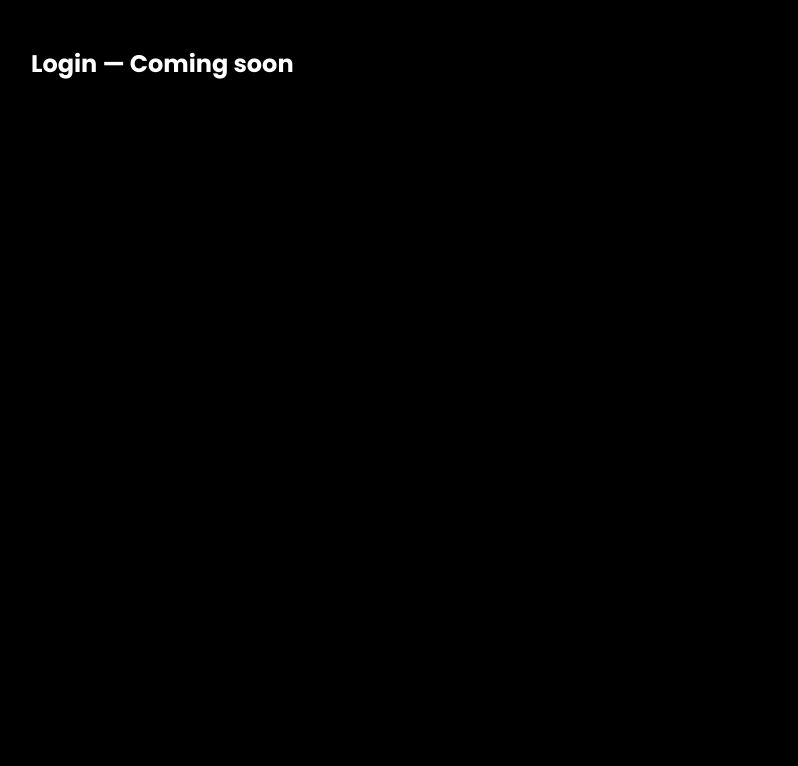
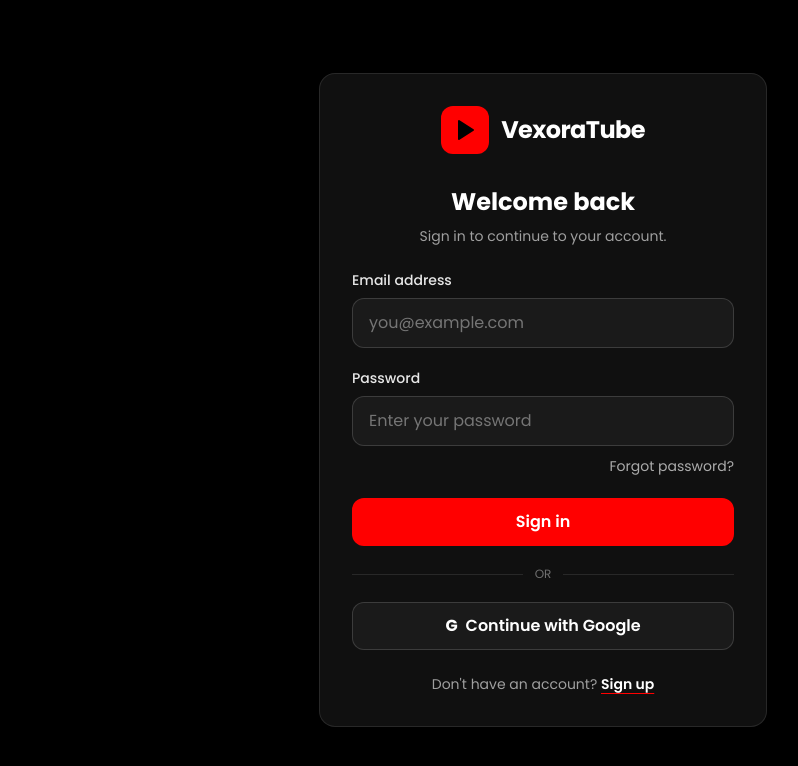
Before and after one commit to ameerhassank1han-boop/VexoraTube, a React (Vite) app: page /login in a window 1280 px wide. Shown: the top 766 px of the page, without its empty margins (97-895 px from the left). Built offline with nearby package versions, Linux system fonts and the light colour scheme; no server answers; a web font is replaced by a local one.

Commit message:
Build validated login form with Supabase auth

```diff
--- a/src/pages/Login.tsx
+++ b/src/pages/Login.tsx
@@ -1,9 +1,92 @@
+import { useState } from "react";
+import { z } from "zod";
+import { zodResolver } from "@hookform/resolvers/zod";
+import { useForm } from "react-hook-form";
+import { Link, useLocation, useNavigate } from "react-router-dom";
+import { Play } from "lucide-react";
+import { useAuth } from "@/contexts/AuthContext";
+import Input from "@/components/ui/Input";
+import Button from "@/components/ui/Button";
+
+const loginSchema = z.object({
+  email: z.string().trim().email("Enter a valid email address."),
+  password: z.string().min(6, "Password must be at least 6 characters."),
+});
+type LoginValues = z.infer<typeof loginSchema>;
+
 export default function Login() {
+  const { signIn, signInWithGoogle } = useAuth();
+  const navigate = useNavigate();
+  const location = useLocation();
+  const [errorMessage, setErrorMessage] = useState<string | null>(null);
+  const [loading, setLoading] = useState(false);
+  const [googleLoading, setGoogleLoading] = useState(false);
+  const { register, handleSubmit, formState: { errors } } = useForm<LoginValues>({
+    resolver: zodResolver(loginSchema),
+    defaultValues: { email: "", password: "" },
+  });
+
+  const onSubmit = async (values: LoginValues) => {
+    setErrorMessage(null);
+    setLoading(true);
+    try {
+      const result = await signIn(values.email, values.password);
+      if (result.error) {
+        setErrorMessage(result.error.message);
+        return;
+      }
+      const state = location.state as { from?: { pathname?: string } } | null;
+      const redirectTo = new URLSearchParams(location.search).get("redirect") ??
+        state?.from?.pathname ?? "/";
+      navigate(redirectTo.startsWith("/") && !redirectTo.startsWith("//") ? redirectTo : "/", { replace: true });
+    } catch {
+      setErrorMessage("Unable to sign in right now. Please try again.");
+    } finally {
+      setLoading(false);
+    }
+  };
+
+  const onGoogleSignIn = async () => {
+    setErrorMessage(null);
+    setGoogleLoading(true);
+    try {
+      const result = await signInWithGoogle();
+      if (result.error) setErrorMessage(result.error.message);
+    } catch {
+      setErrorMessage("Google sign-in could not be started. Please try again.");
+    } finally {
+      setGoogleLoading(false);
+    }
+  };
+
   return (
-    <main className="min-h-screen bg-vexora-black px-6 py-12 text-white">
-      <div className="mx-auto max-w-5xl">
-        <h1 className="text-2xl font-bold">Login — Coming soon</h1>
-      </div>
+    <main className="flex min-h-screen items-center justify-center bg-black px-4 py-10 text-white">
+      <section className="w-full max-w-md rounded-2xl border border-white/10 bg-[#101010] p-6 shadow-2xl sm:p-8" aria-labelledby="login-title">
+        <Link to="/" className="mb-8 flex items-center justify-center gap-3" aria-label="VexoraTube home">
+          <span className="flex h-12 w-12 items-center justify-center rounded-xl bg-[#FF0000]">
+            <Play aria-hidden="true" className="h-6 w-6 fill-black text-black" />
+          </span>
+          <span className="text-2xl font-extrabold tracking-tight">VexoraTube</span>
+        </Link>
+        <div className="mb-6 text-center">
+          <h1 id="login-title" className="text-2xl font-bold">Welcome back</h1>
+          <p className="mt-2 text-sm text-white/60">Sign in to continue to your account.</p>
+        </div>
+        <form onSubmit={handleSubmit(onSubmit)} noValidate className="space-y-5">
+          {errorMessage && <p role="alert" className="rounded-lg border border-red-500/30 bg-red-500/10 px-3 py-2 text-sm text-red-300">{errorMessage}</p>}
+          <Input label="Email address" type="email" autoComplete="email" placeholder="you@example.com" error={errors.email?.message} register={register("email")} />
+          <div className="space-y-2">
+            <Input label="Password" type="password" autoComplete="current-password" placeholder="Enter your password" error={errors.password?.message} register={register("password")} />
+            <div className="text-right"><Link to="/forgot-password" className="text-sm text-white/65 underline-offset-4 hover:text-white hover:underline">Forgot password?</Link></div>
+          </div>
+          <Button type="submit" fullWidth size="lg" loading={loading}>Sign in</Button>
+        </form>
+        <div className="my-5 flex items-center gap-3 text-xs text-white/40"><span className="h-px flex-1 bg-white/10" />OR<span className="h-px flex-1 bg-white/10" /></div>
+        <Button type="button" variant="secondary" fullWidth size="lg" loading={googleLoading} onClick={() => void onGoogleSignIn()}>
+          <span aria-hidden="true" className="font-bold">G</span> Continue with Google
+        </Button>
+        <p className="mt-6 text-center text-sm text-white/60">Don&apos;t have an account? <Link to="/signup" className="font-semibold text-white underline decoration-[#FF0000] underline-offset-4 hover:text-red-300">Sign up</Link></p>
+      </section>
     </main>
   );
 }
```
